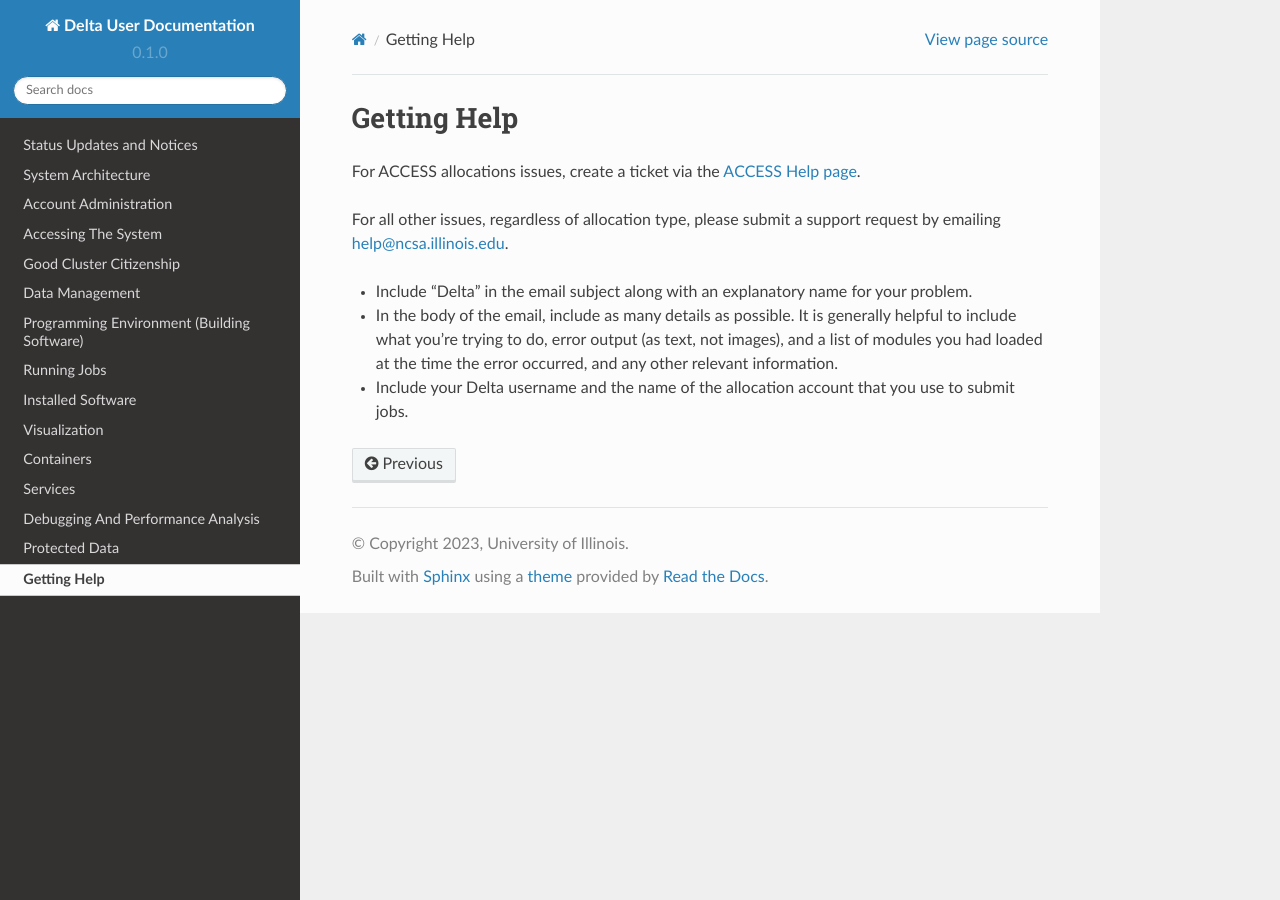
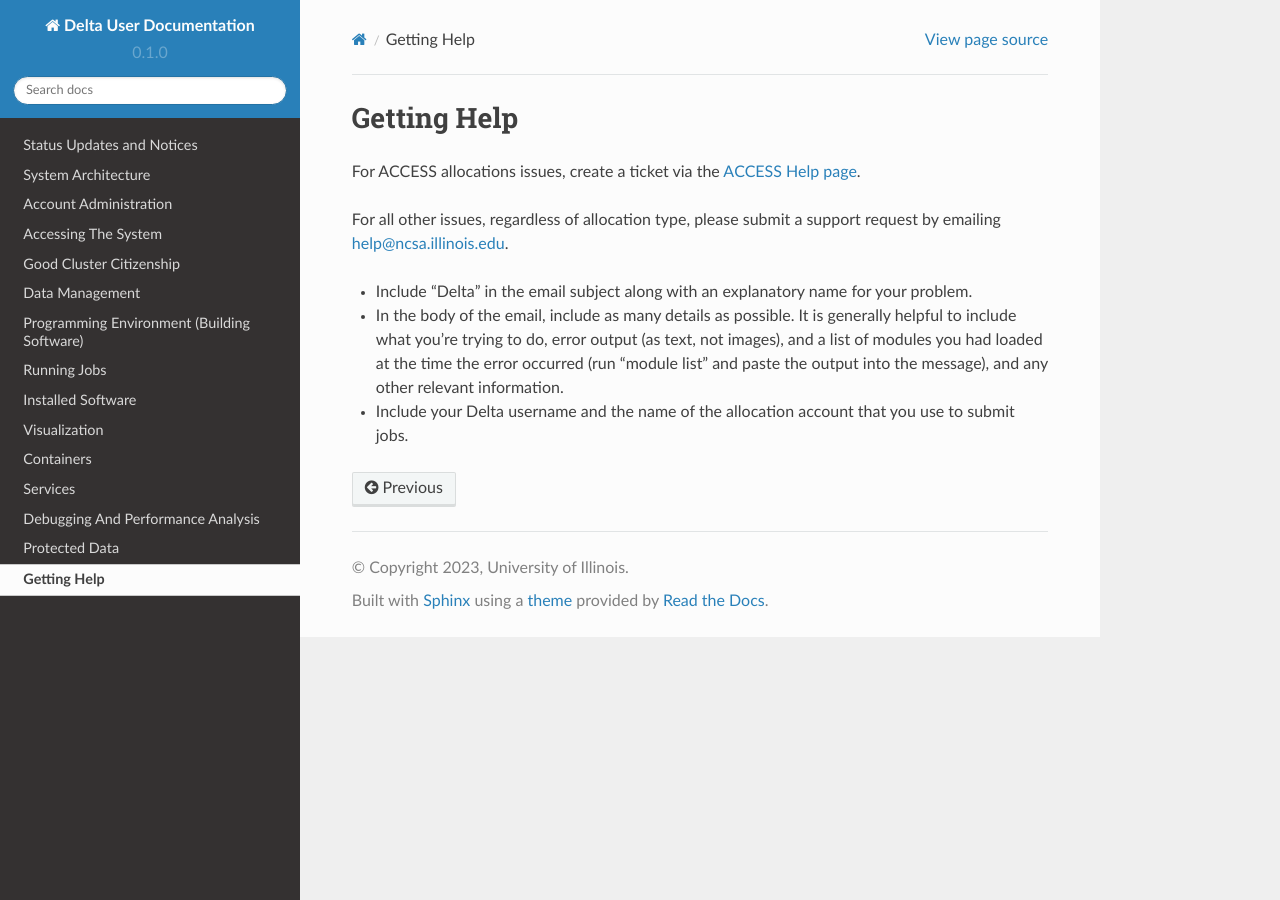
Before and after one commit to ncsa/Delta_doc, a Sphinx documentation site: the page built from docs/source/help.rst, in a window 1280 px wide. Built offline with Sphinx 7.4.7 and the Read the Docs theme 2.0.0, drawn with Linux system fonts in a browser that asks for light colours; pages that are not in the unit, such as notebooks, are missing from menus.

Commit message:
incl "module load" in help
Included an explanation how to find loaded modules on the help page for the message body of the ticket email.

```diff
--- a/docs/source/help.rst
+++ b/docs/source/help.rst
@@ -8,5 +8,5 @@ For ACCESS allocations issues, create a ticket via the `ACCESS Help page <https:
 For all other issues, regardless of allocation type, please submit a support request by emailing help@ncsa.illinois.edu.
 
 - Include "Delta" in the email subject along with an explanatory name for your problem.
-- In the body of the email, include as many details as possible. It is generally helpful to include what you're trying to do, error output (as text, not images), and a list of modules you had loaded at the time the error occurred, and any other relevant information.
+- In the body of the email, include as many details as possible. It is generally helpful to include what you're trying to do, error output (as text, not images), and a list of modules you had loaded at the time the error occurred (run "module list" and paste the output into the message), and any other relevant information.
 - Include your Delta username and the name of the allocation account that you use to submit jobs.
```
